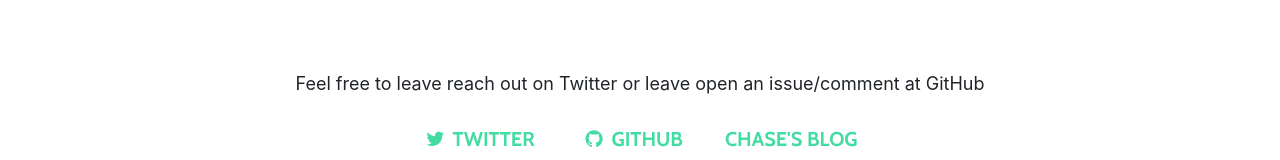
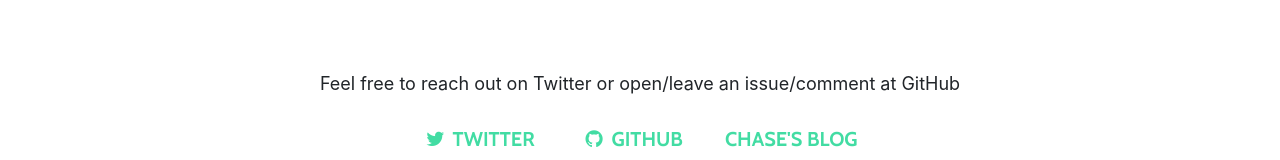
Before and after one commit to chasemc/mzEasy, a website with bundled scripts: page index.html in a window 1280 px wide. Shown: the part 930-1090 px from the top of the page. Built offline with nearby package versions, Linux system fonts and the light colour scheme.

Commit message:
Update index.html

```diff
--- a/index.html
+++ b/index.html
@@ -93,7 +93,7 @@ var trackOutboundLink = function(url) {
       <div class="container">
         <div class="row">
           <div class="col-lg-8 mx-auto">
-            <p>Feel free to leave reach out on Twitter or leave open an issue/comment at GitHub
+            <p>Feel free to reach out on Twitter or open/leave an issue/comment at GitHub
               </p>
             <ul class="list-inline banner-social-buttons">
               <li class="list-inline-item">
```
